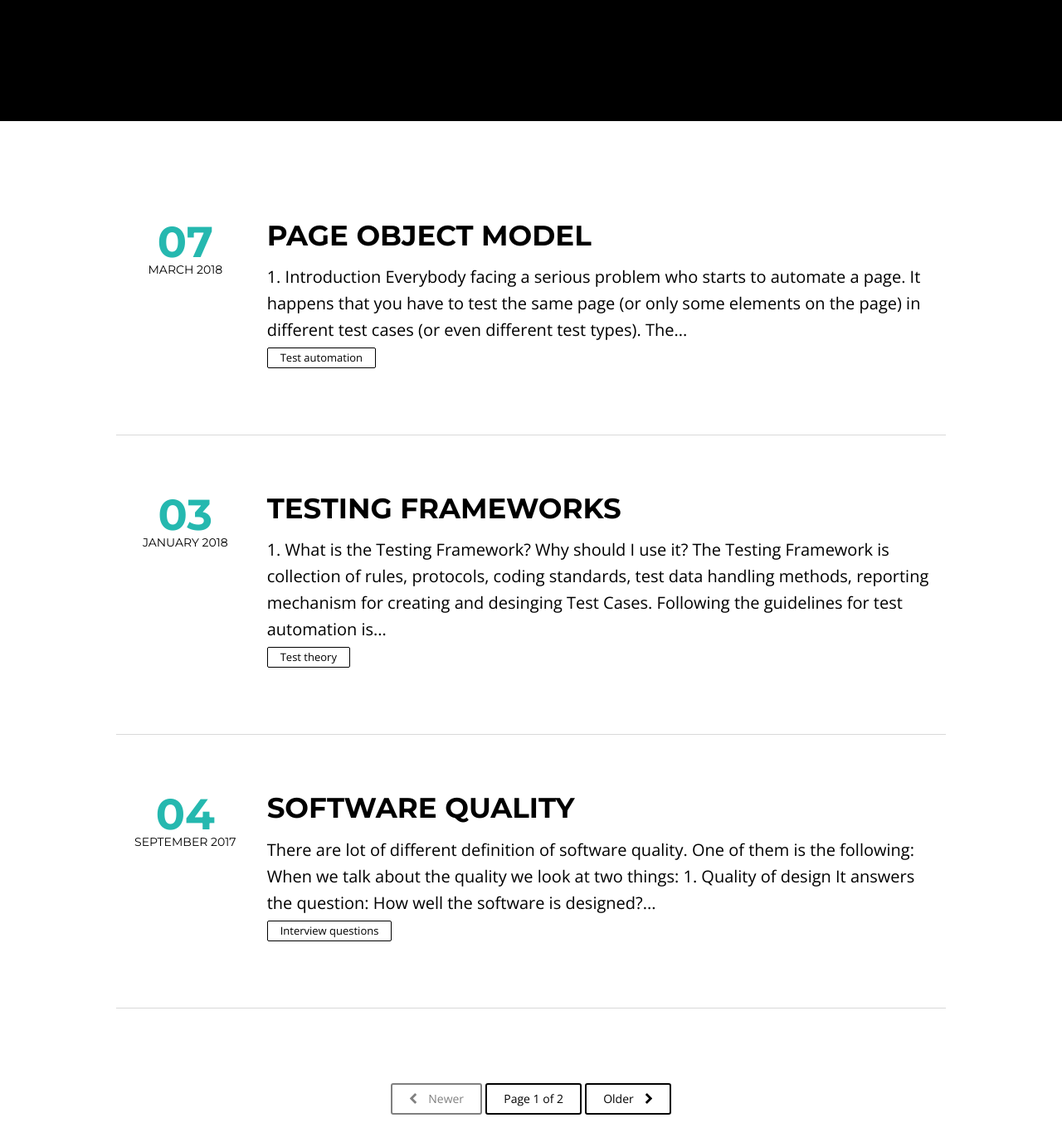
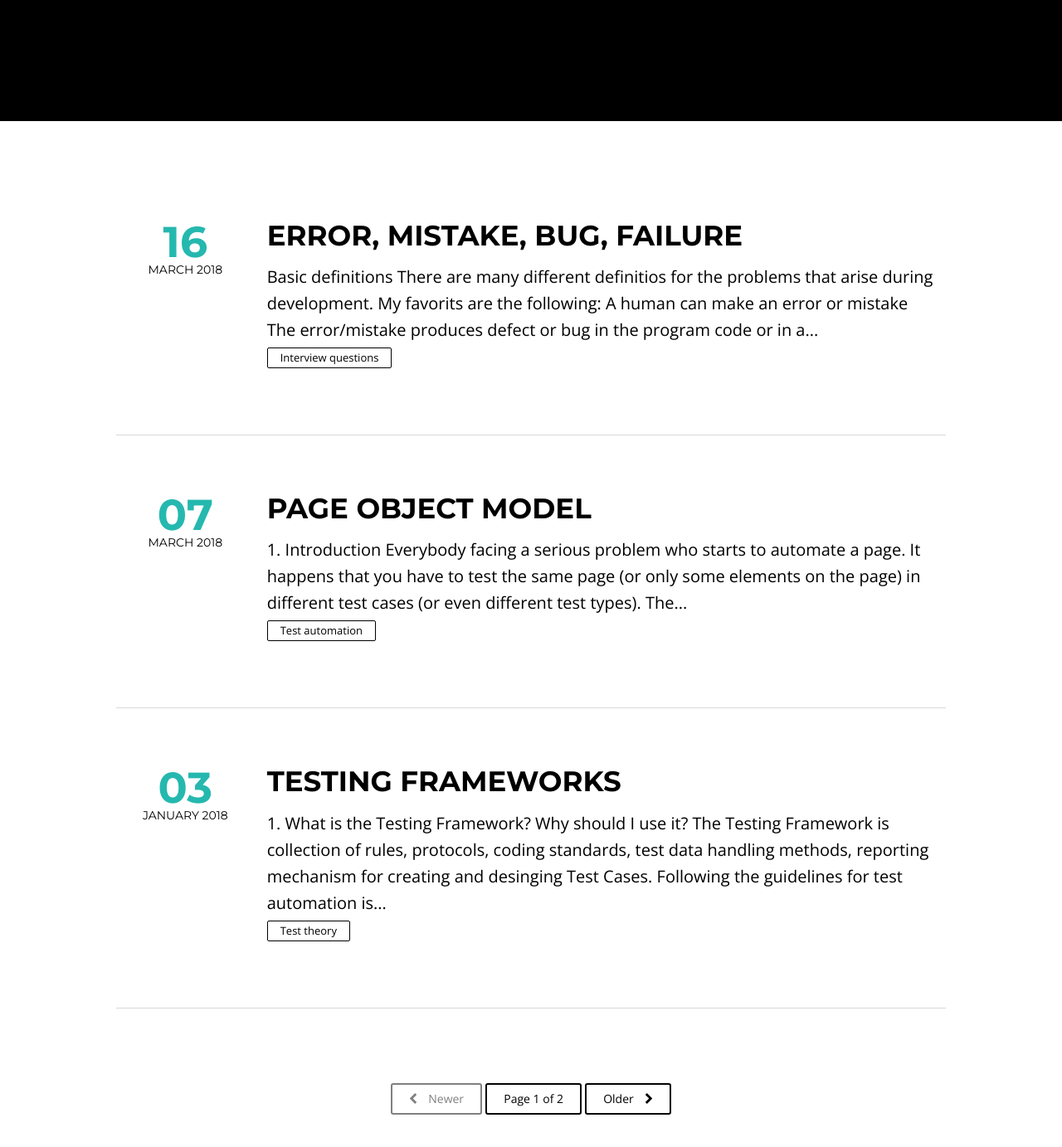
Before and after one commit to dallaszkorben/dallaszkorben.github.io, a Jekyll site: the page built from index.html, in a window 1280 px wide and 1400 px high, scrolled down 469 px. Shown: the top 1383 px of the window at 83% size. Built offline with Jekyll 4.4.1, drawn with Linux system fonts in a browser that asks for light colours; nearby versions of some CDN libraries; the list of posts is cut into pages by our own code.

Commit message:
Error, Mistake post

```diff
--- /dev/null
+++ b/_posts/2018-03-16-Mistake-Error-Bug-Failure.md
@@ -0,0 +1,31 @@
+---
+layout: post
+published: true
+mathjax: false
+featured: true
+#imagefeature: cover1.jpg
+comments: true
+title: Error, Mistake, Bug, Failure
+modified: '2018-03-16'
+description: Error, Mistake, Bug, Failure
+categories:
+  - Interview questions
+tags: [Interview questions]
+---
+# Basic definitions
+
+There are many different definitios for the problems that arise during development.
+
+My favorits are the following:
+- A human can make an `error` or `mistake`
+- The **error/mistake** produces `defect` or `bug` in the program code or in a document
+- If a defect in code is executed it can cause `failure`
+<img src="{{site.url}}/images/interview/error-mistake.png"  />
+
+
+
+A found the following in another place but it is analogous to the previous definition:
+- A `mistake` in coding is called `error`
+- `error` found by tester is called `defect`
+- `defect` accepted by development team then it is called `bug`
+- build does not meet the requirements then it is `failure`
--- a/index.html
+++ b/index.html
@@ -1,6 +1,6 @@
 ---
 layout: home
-title: BLOG
+title: Testing blog
 description: "Testing blog of Dallaszkorben"
 headline:
 tags: [Testing]
```
Also changed, not shown: images/interview/error-mistake.png (added).
